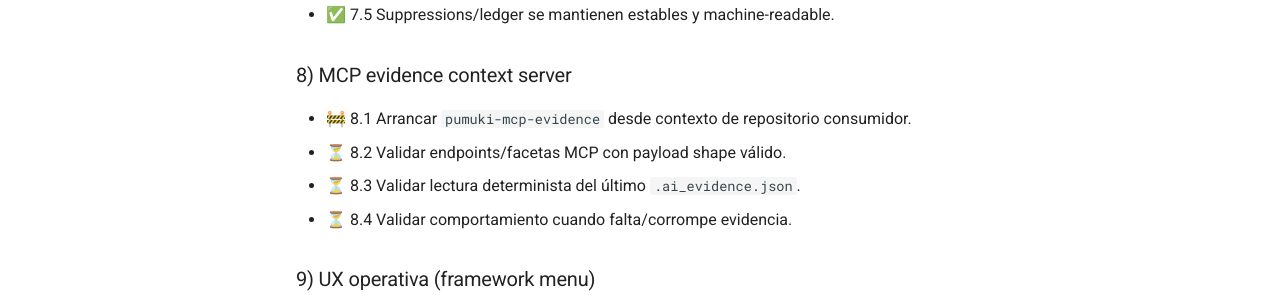
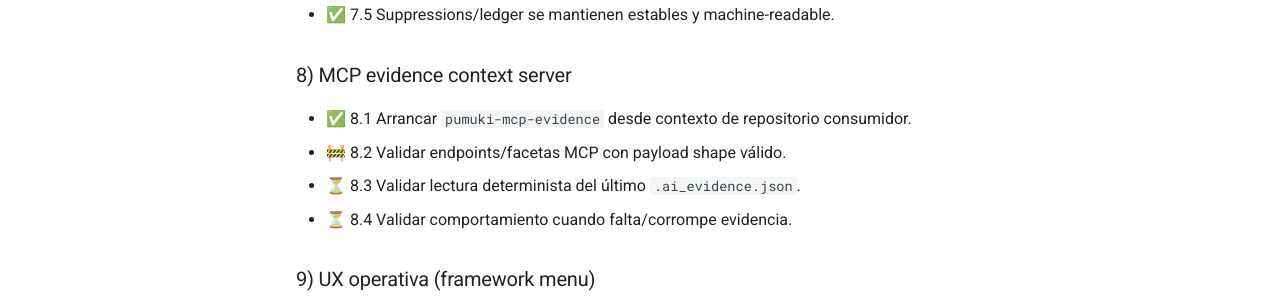
Before and after one commit to SwiftEnProfundidad/ast-intelligence-hooks, an MkDocs documentation site: the page built from docs/PUMUKI_FULL_VALIDATION_CHECKLIST.md, in a window 1280 px wide and 900 px high, scrolled down 3115 px. Shown: the part 151-451 px from the top of the window. Built offline with MkDocs 1.6.1 and Material for MkDocs 9.7.7, drawn with Linux system fonts in a browser that asks for light colours; comment, search, counter and statistics services are not loaded.

Commit message:
docs: close 8.1 mcp startup and start 8.2

```diff
--- a/docs/PUMUKI_FULL_VALIDATION_CHECKLIST.md
+++ b/docs/PUMUKI_FULL_VALIDATION_CHECKLIST.md
@@ -102,8 +102,8 @@ Checklist maestro para validar el ciclo completo de Pumuki de forma secuencial a
 
 ### 8) MCP evidence context server
 
-- 🚧 8.1 Arrancar `pumuki-mcp-evidence` desde contexto de repositorio consumidor.
-- ⏳ 8.2 Validar endpoints/facetas MCP con payload shape válido.
+- ✅ 8.1 Arrancar `pumuki-mcp-evidence` desde contexto de repositorio consumidor.
+- 🚧 8.2 Validar endpoints/facetas MCP con payload shape válido.
 - ⏳ 8.3 Validar lectura determinista del último `.ai_evidence.json`.
 - ⏳ 8.4 Validar comportamiento cuando falta/corrompe evidencia.
 
```
Also changed, not shown: docs/REFRACTOR_PROGRESS.md (+2 -1 lines).
